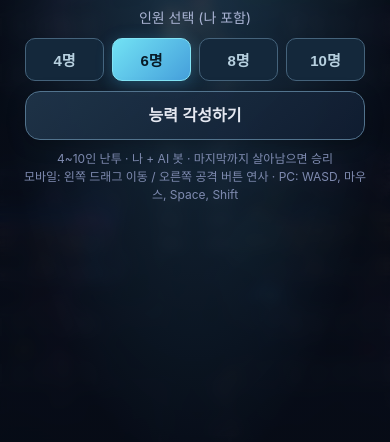
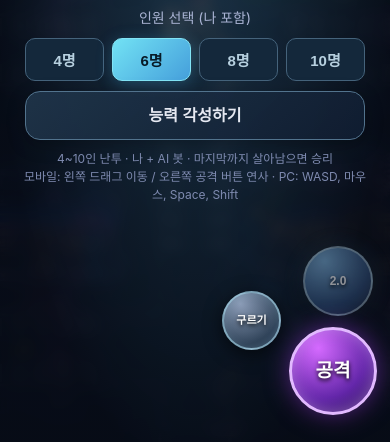
Before and after one commit to wing853/city-ability, a website with bundled scripts: page index.html in a window 390 px wide. Shown: the part 402-844 px from the top of the page. Built offline with nearby package versions, Linux system fonts and the light colour scheme.

Commit message:
feat: add mobile attack button and three-button combat layout

```diff
--- a/css/style.css
+++ b/css/style.css
@@ -75,3 +75,12 @@ canvas{display:block;touch-action:none}
 #plan th{background:#1a3044}
 #plan th,#plan td{border-color:#385166}
 @media(max-width:480px){#hud{left:9px;right:9px}#hpWrap{max-width:205px}#info{font-size:12px}#feed{font-size:11px;max-width:45%}#bSkill{width:76px;height:76px;right:13px;bottom:170px}#bDash{width:58px;height:58px;right:100px;bottom:169px}}
+
+/* Three-button mobile combat controls: attack / skill / roll */
+.action-btn{appearance:none;-webkit-appearance:none;cursor:pointer;touch-action:none;padding:6px;z-index:3}
+#bAttack{width:100px;height:100px;right:20px;bottom:32px;font-size:21px;background:radial-gradient(circle at 32% 22%,#d56aff,#6427aa 60%,#21104d);border:3px solid #e2b9ff;box-shadow:0 0 25px #a84bff80,inset 0 0 14px #edbaff66,0 6px 20px #000a}
+#bSkill{width:78px;height:78px;right:24px;bottom:148px;font-size:13px;background:radial-gradient(circle at 30% 20%,#55b4ff,#184f9b 65%,#102249)}
+#bDash{width:65px;height:65px;right:129px;bottom:107px;font-size:12px;background:radial-gradient(circle at 30% 20%,#8b9cb7,#304359 70%)}
+.action-btn:active{transform:scale(.94);filter:brightness(1.2)}
+#aimHint{bottom:8px;right:135px;font-size:11px;max-width:180px}
+@media(max-width:480px){#bAttack{width:88px;height:88px;right:13px;bottom:27px;font-size:19px}#bSkill{width:70px;height:70px;right:17px;bottom:126px;font-size:12px}#bDash{width:59px;height:59px;right:109px;bottom:92px;font-size:11px}#aimHint{right:110px;bottom:10px;font-size:10px}}
```
